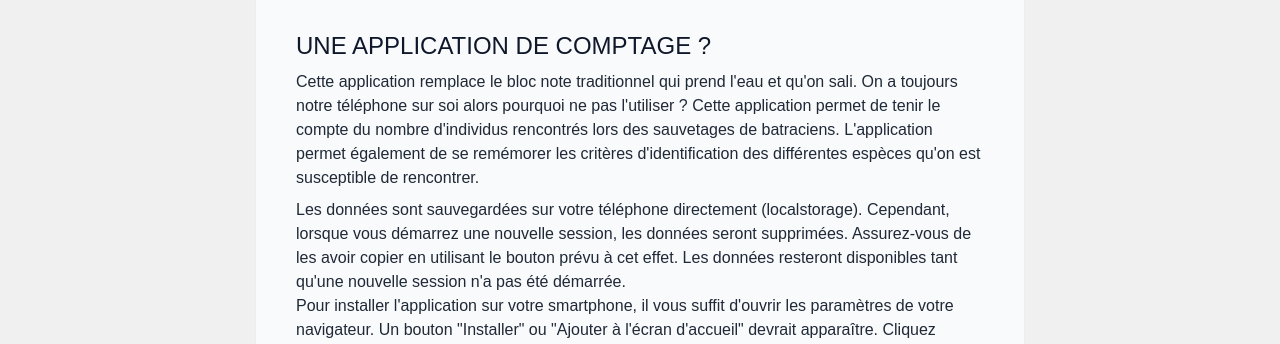
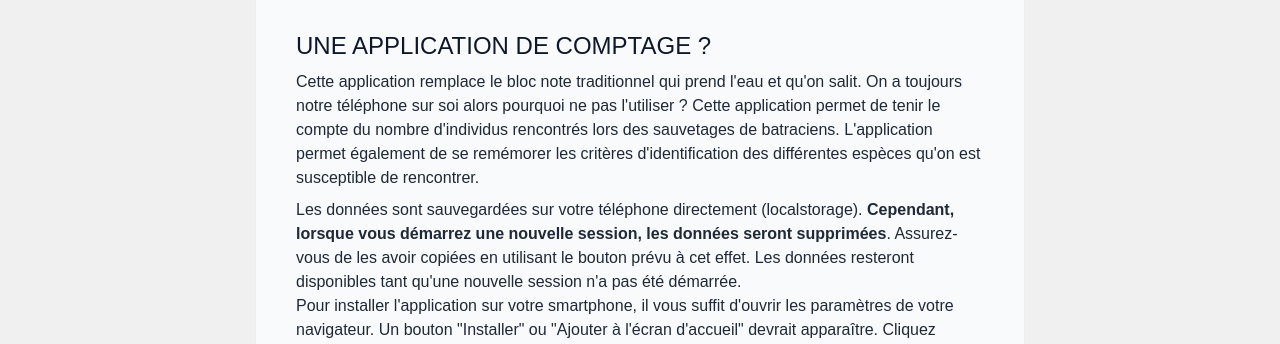
Before and after one commit to lebolnobel/rainne-obs, a React (Vite) app: page /about in a window 1280 px wide. Shown: the part 378-722 px from the top of the page. Built offline with nearby package versions, Linux system fonts and the light colour scheme; a web font is replaced by a local one.

Commit message:
feat: update copy before sharing to volunteers (copywriting)

```diff
--- a/src/app/components/About.tsx
+++ b/src/app/components/About.tsx
@@ -31,7 +31,7 @@ const Learn = (): React.ReactNode => {
           <div className="">
             <p className="pb-2">
               Cette application remplace le bloc note traditionnel qui prend
-              l'eau et qu'on sali. On a toujours notre téléphone sur soi alors
+              l'eau et qu'on salit. On a toujours notre téléphone sur soi alors
               pourquoi ne pas l'utiliser ? Cette application permet de tenir le
               compte du nombre d'individus rencontrés lors des sauvetages de
               batraciens. L'application permet également de se remémorer les
@@ -41,11 +41,14 @@ const Learn = (): React.ReactNode => {
 
             <p>
               Les données sont sauvegardées sur votre téléphone directement
-              (localstorage). Cependant, lorsque vous démarrez une nouvelle
-              session, les données seront supprimées. Assurez-vous de les avoir
-              copier en utilisant le bouton prévu à cet effet. Les données
-              resteront disponibles tant qu'une nouvelle session n'a pas été
-              démarrée.
+              (localstorage).{' '}
+              <strong>
+                Cependant, lorsque vous démarrez une nouvelle session, les
+                données seront supprimées
+              </strong>
+              . Assurez-vous de les avoir copiées en utilisant le bouton prévu à
+              cet effet. Les données resteront disponibles tant qu'une nouvelle
+              session n'a pas été démarrée.
             </p>
 
             <p className="pb-2">
--- a/src/styles/styles.css
+++ b/src/styles/styles.css
@@ -1585,6 +1585,10 @@ video {
   padding-top: 2rem;
 }
 
+.pt-4 {
+  padding-top: 1rem;
+}
+
 .text-left {
   text-align: left;
 }
```
